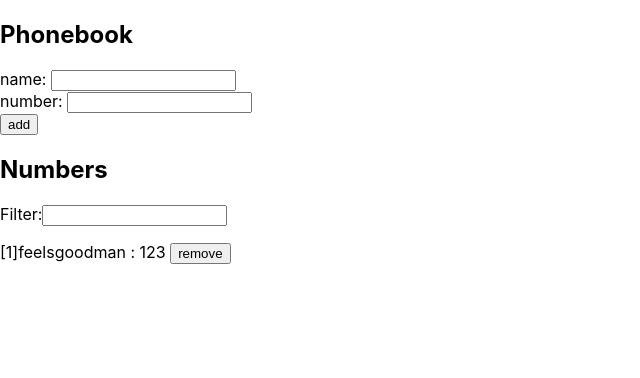
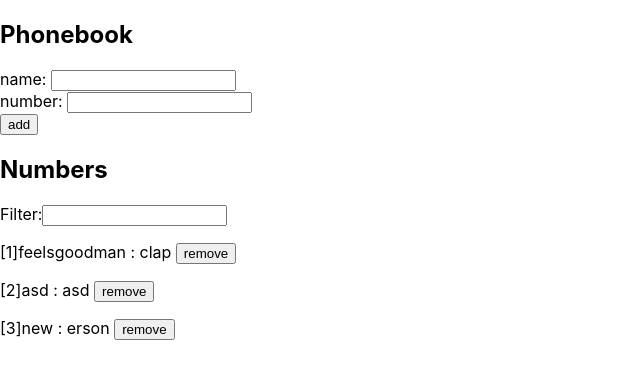
Before and after one commit to Preoo/FullStackOpen2020, a React (Create React App) app in the folder Part_2/phonebook/: page / in a window 1280 px wide. Shown: the top 378 px of the page, without its empty margins (0-640 px from the left). Built offline with nearby package versions, Linux system fonts and the light colour scheme; data requests are answered from the project's data file.

Commit message:
add exercises 2.18

```diff
--- a/Part_2/phonebook/db.json
+++ b/Part_2/phonebook/db.json
@@ -2,8 +2,18 @@
   "persons": [
     {
       "name": "feelsgoodman",
-      "number": "123",
+      "number": "clap",
       "id": 1
+    },
+    {
+      "name": "asd",
+      "number": "asd",
+      "id": 2
+    },
+    {
+      "name": "new",
+      "number": "erson",
+      "id": 3
     }
   ]
 }
--- a/Part_2/phonebook/src/App.tsx
+++ b/Part_2/phonebook/src/App.tsx
@@ -1,5 +1,5 @@
 import React, { useState, useEffect } from 'react'
-import {get, add, remove} from './services/persons'
+import { get, add, modify, remove } from './services/persons'
 
 // Filters
 const filter_existing = (phonebook: Contact[], contact: Contact): boolean =>
@@ -8,16 +8,16 @@ const filter_has_number = (phonebook: Contact[], contact: Contact): boolean =>
   contact.number.length ? true : false
 
 // Components
-type Clickable = {remove_person:any}
-export type Contact = { name: string, number: string, id:number }
+type Clickable = { remove_person: any }
+export type Contact = { name: string, number: string, id: number }
 const ContactDetail = (props: Contact | Clickable) => (
-  <p>[{(props as Contact).id}]{(props as Contact).name} : {(props as Contact).number} <button onClick={(event:any) => (props as Clickable).remove_person((props as Contact).id)}>remove</button> </p>
+  <p>[{(props as Contact).id}]{(props as Contact).name} : {(props as Contact).number} <button onClick={(event: any) => (props as Clickable).remove_person((props as Contact).id)}>remove</button> </p>
 )
 
 type ContactProps = { phonebook: Contact[], filter: string }
 const Contacts = (props: ContactProps | Clickable) => {
-  const {phonebook, filter} = props as ContactProps
-  const {remove_person} = props as Clickable
+  const { phonebook, filter } = props as ContactProps
+  const { remove_person } = props as Clickable
   return (
     <div>
       {phonebook
@@ -62,33 +62,29 @@ const App = () => {
   // Event handlers
   const add_person = (event: any) => {
     event.preventDefault()
-    const filters = [filter_existing, filter_has_number]
-    const messages = [`${newName} is already recorded`, `number-field cannot by empty`]
-    // const max_id:number = Math.max(...persons.map(p => p.id)) // need max of id to keep them consistant if we allow deletion
-    const contact:Partial<Contact> = {
+    const contact: Partial<Contact> = {
       name: newName,
       number: newNumber,
-      // id: max_id + 1
     }
-    const errors = filters.map(f => f(persons, contact as Contact))
-
-    if (errors.every(err => err)) {
+    const is_new_contact = filter_existing(persons, contact as Contact)
+    if (is_new_contact) {
       // save new contact to db with POST
       add(contact as Contact)
         .then(resp => setPersons([...persons, resp.data as Contact]))
     } else {
-      errors.forEach((ok, i) => { if (!ok) alert(messages[i]) })
+      // modify existing contact
+      if (window.confirm(`Set new number for ${remove_person?.name}`)) {
+        const old:number = (persons.find(p => p.name === (contact as Contact).name) as Contact).id
+        modify(old, contact as Contact)
+          .then(resp => resp.data as Contact)
+          .then(modified => setPersons(persons.map(person => person.id === modified.id ? modified : person)))
+      }
     }
     setNewName('')
     setNewNumber('')
   }
 
-  const edit_person = (event: any) => {
-    event.preventDefault()
-    // map over contacts and if id === edited.id than swap numbers
-  }
-
-  const remove_person = (id:number) => {
+  const remove_person = (id: number) => {
     const remove_person = persons.find(person => person.id === id)
     if (window.confirm(`Remove contact ${remove_person?.name}`)) {
       remove(id).then(resp => setPersons(persons.filter(person => person.id !== id)))
@@ -108,7 +104,7 @@ const App = () => {
       <div>
         <span>Filter:</span>
         <Input input_value={newFilter} on_change={(event: any) => setNewFilter(event.target.value)} />
-        <Contacts phonebook={persons} filter={newFilter} remove_person={remove_person}/>
+        <Contacts phonebook={persons} filter={newFilter} remove_person={remove_person} />
       </div>
     </div>
   )
--- a/Part_2/phonebook/src/services/persons.tsx
+++ b/Part_2/phonebook/src/services/persons.tsx
@@ -11,12 +11,12 @@ const add = (contact:Contact):Promise<AxiosResponse<any>> => {
     return Axios.post(base_url, contact)
 }
 
-// const modify = (contact:Contact):Promise<AxiosResponse<any>> => {
-//     return
-// }
+const modify = (id:number, contact:Contact):Promise<AxiosResponse<any>> => {
+    return Axios.put(`${base_url}/${id}`, contact)
+}
 
 const remove = (id:number):Promise<AxiosResponse<any>> => {
     return Axios.delete(`${base_url}/${id}`)
 }
 
-export {get, add, /*modify,*/ remove}
+export {get, add, modify, remove}
```
